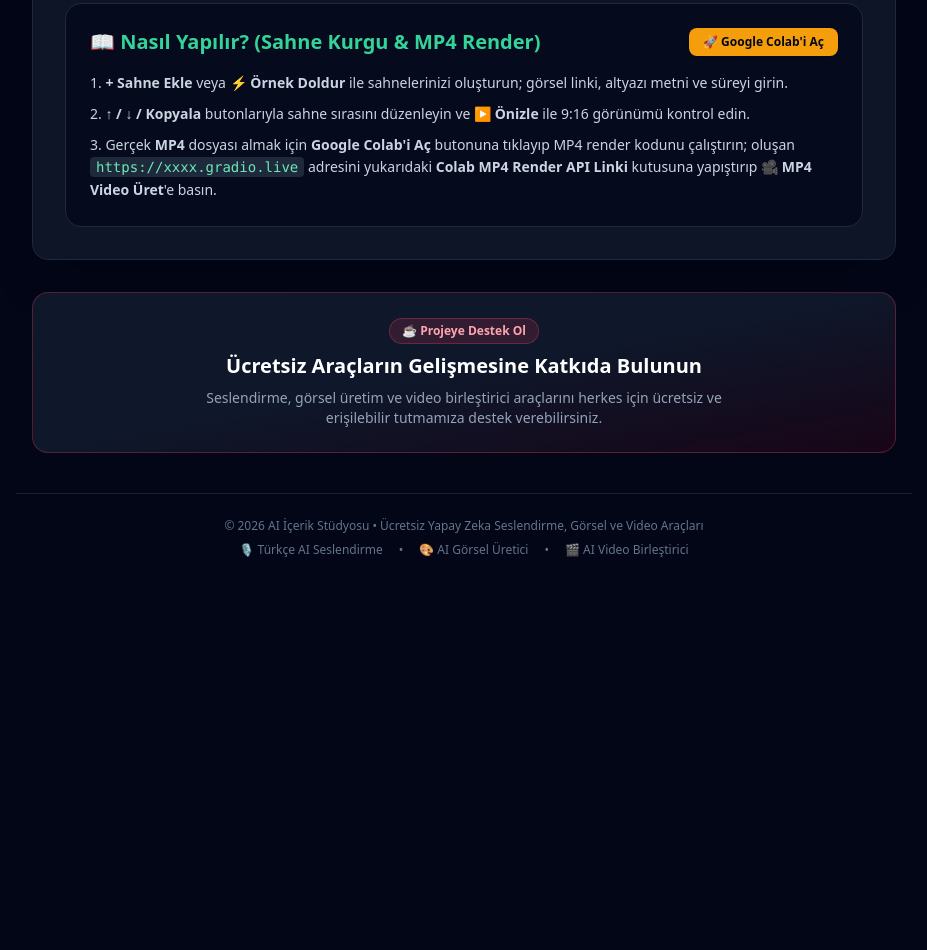
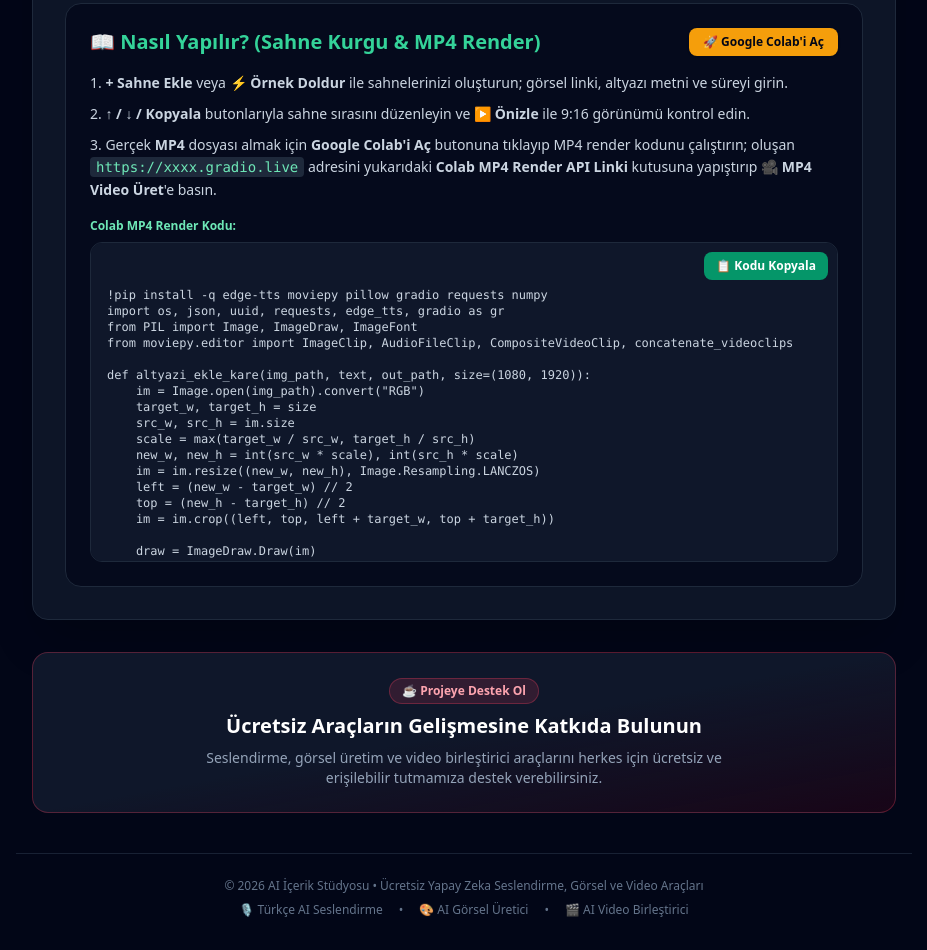
Before and after one commit to dogamanzara243-hue/video-studyo, a plain HTML site: page index.html in a window 1280 px wide. Shown: the part 1314-2264 px from the top of the page, without its empty margins (176-1103 px from the left). Before the commit the page ends 1904 px from the top, so only its background shows below. Drawn offline with nearby package versions, Linux system fonts and the light colour scheme.

Commit message:
Add copyable Colab MP4 render code block to video-studyo

```diff
--- a/index.html
+++ b/index.html
@@ -126,7 +126,115 @@
       <li><strong>↑ / ↓ / Kopyala</strong> butonlarıyla sahne sırasını düzenleyin ve <strong>▶️ Önizle</strong> ile 9:16 görünümü kontrol edin.</li>
       <li>Gerçek <strong>MP4</strong> dosyası almak için <strong>Google Colab'i Aç</strong> butonuna tıklayıp MP4 render kodunu çalıştırın; oluşan <code class="bg-slate-800 px-1.5 py-0.5 rounded text-emerald-300">https://xxxx.gradio.live</code> adresini yukarıdaki <strong>Colab MP4 Render API Linki</strong> kutusuna yapıştırıp <strong>🎥 MP4 Video Üret</strong>'e basın.</li>
     </ol>
-  </section>
+
+    <!-- MP4 RENDER KODU KOPYALAMA ALANI -->
+    <div id="render-kod-kutusu" class="mt-4 space-y-2">
+      <div class="text-xs font-semibold text-emerald-300">Colab MP4 Render Kodu:</div>
+      <div class="relative">
+        <button id="copyRenderCodeBtn" type="button" onclick="navigator.clipboard.writeText(document.getElementById('colabRenderCode').innerText); this.innerText='✅ Kopyalandı!'; setTimeout(()=>this.innerText='📋 Kodu Kopyala', 2000);" class="absolute top-2.5 right-2.5 px-3 py-1.5 rounded-lg bg-emerald-600 hover:bg-emerald-500 text-white text-xs font-bold transition z-10">
+          📋 Kodu Kopyala
+        </button>
+        <pre id="colabRenderCode" class="bg-slate-900 border border-slate-800 rounded-xl p-4 pt-11 text-xs text-slate-300 overflow-x-auto max-h-80"><code>!pip install -q edge-tts moviepy pillow gradio requests numpy
+import os, json, uuid, requests, edge_tts, gradio as gr
+from PIL import Image, ImageDraw, ImageFont
+from moviepy.editor import ImageClip, AudioFileClip, CompositeVideoClip, concatenate_videoclips
+
+def altyazi_ekle_kare(img_path, text, out_path, size=(1080, 1920)):
+    im = Image.open(img_path).convert("RGB")
+    target_w, target_h = size
+    src_w, src_h = im.size
+    scale = max(target_w / src_w, target_h / src_h)
+    new_w, new_h = int(src_w * scale), int(src_h * scale)
+    im = im.resize((new_w, new_h), Image.Resampling.LANCZOS)
+    left = (new_w - target_w) // 2
+    top = (new_h - target_h) // 2
+    im = im.crop((left, top, left + target_w, top + target_h))
+
+    draw = ImageDraw.Draw(im)
+    box_top, box_bottom = int(target_h * 0.74), int(target_h * 0.87)
+    draw.rounded_rectangle([(60, box_top), (target_w - 60, box_bottom)], radius=28, fill=(10, 15, 28), outline=(70, 85, 115), width=3)
+
+    words = text.strip().split()
+    lines, current = [], ""
+    for w in words:
+        test = f"{current} {w}".strip()
+        if len(test) <= 34:
+            current = test
+        else:
+            if current: lines.append(current)
+            current = w
+    if current: lines.append(current)
+    lines = lines[:3]
+
+    try:
+        font = ImageFont.truetype("/usr/share/fonts/truetype/dejavu/DejaVuSans-Bold.ttf", 44)
+    except Exception:
+        font = ImageFont.load_default()
+
+    y = box_top + 28
+    for line in lines:
+        bbox = draw.textbbox((0, 0), line, font=font)
+        tw = bbox[2] - bbox[0]
+        x = (target_w - tw) // 2
+        draw.text((x + 2, y + 2), line, font=font, fill=(0, 0, 0))
+        draw.text((x, y), line, font=font, fill=(255, 225, 90))
+        y += 58
+
+    im.save(out_path, quality=92)
+
+async def render_coklu_mp4(scenes_json, voice="tr-TR-AhmetNeural", rate="+5%"):
+    scenes = json.loads(scenes_json)
+    if not scenes or not isinstance(scenes, list):
+        raise gr.Error("En az bir sahne göndermelisiniz.")
+
+    work_dir = f"/tmp/render_{uuid.uuid4().hex[:8]}"
+    os.makedirs(work_dir, exist_ok=True)
+    clips = []
+
+    for idx, s in enumerate(scenes):
+        img_url = (s.get("img") or "").strip()
+        caption = (s.get("cap") or f"Sahne {idx + 1}").strip()
+        min_dur = max(1.0, float(s.get("dur") or 4))
+
+        img_raw = os.path.join(work_dir, f"raw_{idx}.jpg")
+        img_styled = os.path.join(work_dir, f"frame_{idx}.jpg")
+        audio_mp3 = os.path.join(work_dir, f"voice_{idx}.mp3")
+
+        if img_url:
+            r = requests.get(img_url, timeout=25)
+            r.raise_for_status()
+            with open(img_raw, "wb") as f:
+                f.write(r.content)
+        else:
+            Image.new("RGB", (1080, 1920), (20, 28, 48)).save(img_raw)
+
+        altyazi_ekle_kare(img_raw, caption, img_styled)
+        await edge_tts.Communicate(caption, voice, rate=rate).save(audio_mp3)
+        audio_clip = AudioFileClip(audio_mp3)
+        final_dur = max(min_dur, audio_clip.duration + 0.35)
+
+        base_canvas = ImageClip(img_styled).set_duration(final_dur)
+        zoom_clip = ImageClip(img_styled).set_duration(final_dur).resize(lambda t: 1.0 + 0.06 * (t / max(final_dur, 0.1))).set_position("center")
+        comp = CompositeVideoClip([base_canvas, zoom_clip], size=(1080, 1920)).set_audio(audio_clip)
+        clips.append(comp)
+
+    final_video = concatenate_videoclips(clips, method="compose")
+    out_mp4 = os.path.join(work_dir, "final_video.mp4")
+    final_video.write_videofile(out_mp4, fps=24, codec="libx264", audio_codec="aac", logger=None)
+    return out_mp4
+
+with gr.Blocks(title="AI Çok Sahneli MP4 Render Motoru") as demo:
+    scenes_in = gr.Textbox(label="Sahneler JSON")
+    voice_in = gr.Textbox(value="tr-TR-AhmetNeural", label="Ses")
+    rate_in = gr.Textbox(value="+5%", label="Hız")
+    btn = gr.Button("MP4 Üret", variant="primary")
+    vid_out = gr.Video(label="Hazır MP4")
+    btn.click(fn=render_coklu_mp4, inputs=[scenes_in, voice_in, rate_in], outputs=vid_out, api_name="mp4_uret")
+
+demo.launch(share=True, debug=False)</code></pre>
+      </div>
+    </div>
+</section>
 
     </div>
   </main>
```
